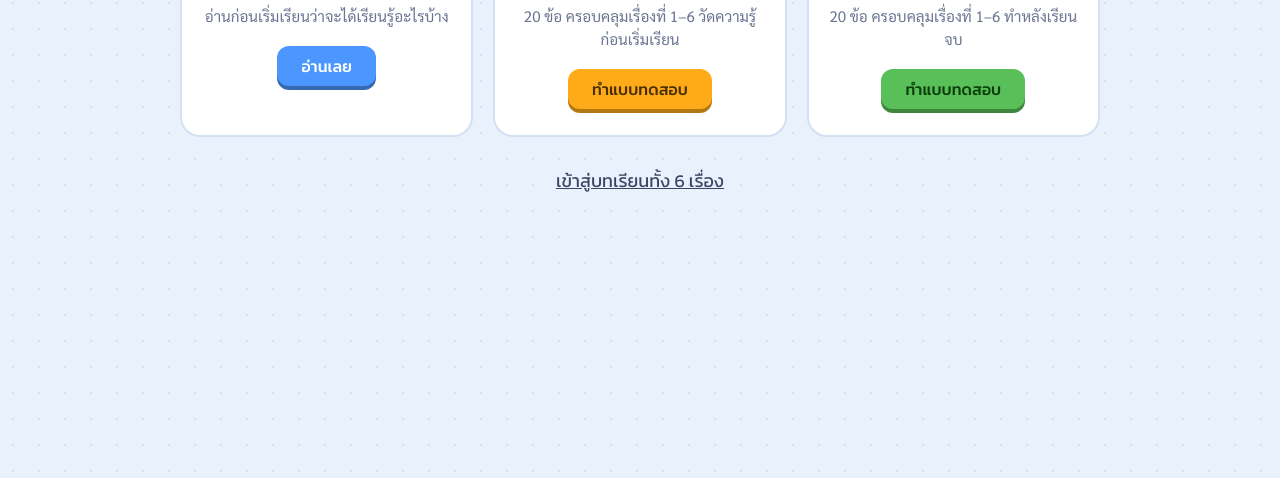
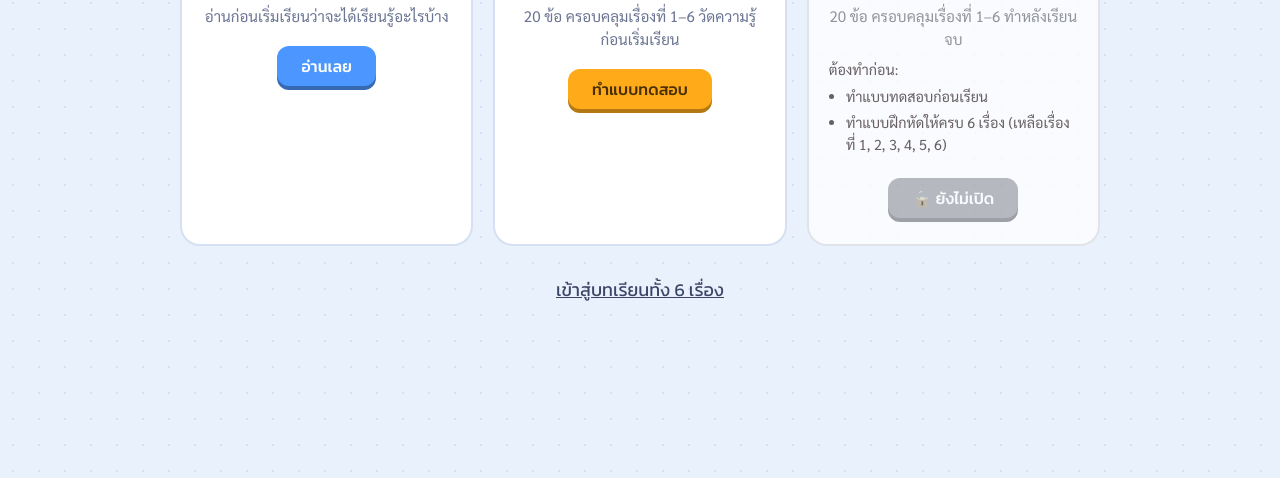
Before and after one commit to thirasaksriraksa-debug/scratch-learning, a plain HTML site: page index.html in a window 1280 px wide. Shown: the part 322-800 px from the top of the page. Drawn offline with Linux system fonts and the light colour scheme.

Commit message:
Update index.html

```diff
--- a/index.html
+++ b/index.html
@@ -5,6 +5,7 @@
 <meta name="viewport" content="width=device-width, initial-scale=1.0">
 <title>การแก้ปัญหาด้วย Scratch สำหรับนักเรียน ม.2</title>
 <link rel="stylesheet" href="scratch.css">
+<script src="gate.js"></script>
 <style>
   .tiles{display:grid;grid-template-columns:repeat(3,1fr);gap:20px;max-width:920px;margin:34px auto 0;padding:0 16px}
   a.tile{
@@ -24,6 +25,12 @@
   .t1{--unit:#4C97FF;--unit-ink:#fff}
   .t2{--unit:#FFAB19;--unit-ink:#4A3000}
   .t3{--unit:#59C059;--unit-ink:#0B3D0B}
+  a.tile.locked{cursor:not-allowed;filter:grayscale(.85);opacity:.75}
+  a.tile.locked:hover{transform:none}
+  a.tile.locked .go{background:#9AA7C4;color:#fff;box-shadow:0 4px 0 #7A86A3}
+  .lock-note{display:none;font-size:.9rem;line-height:1.5;color:#7A1F1F;text-align:left}
+  a.tile.locked .lock-note{display:block}
+  .lock-note ul{margin:4px 0 0;padding-left:1.2em}
   .skip{text-align:center;margin:28px 0 60px}
   .skip a{color:var(--ink);font-family:'Kanit',sans-serif}
 
@@ -73,11 +80,12 @@
     <span class="go">ทำแบบทดสอบ</span>
   </a>
 
-  <a class="card tile t3" href="test.html?type=post">
+  <a class="card tile t3" id="postTile" href="test.html?type=post">
     <div class="icon" aria-hidden="true">✅</div>
     <h2>แบบทดสอบหลังเรียน</h2>
     <span class="desc">20 ข้อ ครอบคลุมเรื่องที่ 1–6 ทำหลังเรียนจบ</span>
-    <span class="go">ทำแบบทดสอบ</span>
+    <span class="lock-note" id="lockNote"></span>
+    <span class="go" id="postGo">ทำแบบทดสอบ</span>
   </a>
 </main>
 
@@ -112,6 +120,22 @@
 </dialog>
 
 <script>
+  var postTile = document.getElementById('postTile');
+function refreshLock() {
+  var s = postTestStatus(), locked = !s.unlocked;
+  postTile.classList.toggle('locked', locked);
+  postTile.setAttribute('aria-disabled', locked ? 'true' : 'false');
+  document.getElementById('postGo').textContent = locked ? '🔒 ยังไม่เปิด' : 'ทำแบบทดสอบ';
+  var note = document.getElementById('lockNote');
+  note.innerHTML = locked
+    ? 'ต้องทำก่อน:<ul>' + postTestNeeds(s).map(function (t) { return '<li>' + t + '</li>'; }).join('') + '</ul>'
+    : '';
+}
+postTile.addEventListener('click', function (e) {
+  if (postTile.classList.contains('locked')) e.preventDefault();
+});
+refreshLock();
+window.addEventListener('pageshow', refreshLock);
   var objDlg = document.getElementById('objectivesDialog');
 
   document.getElementById('openObjectives').addEventListener('click', function (e) {
```
